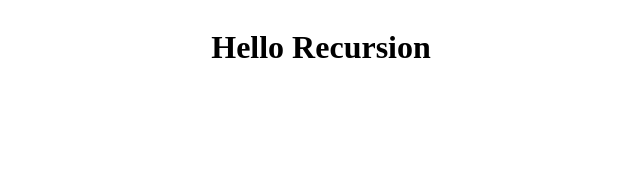
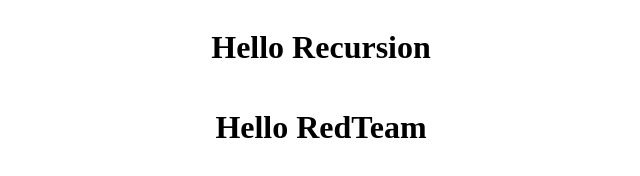
Before and after one commit to teamdev-Orange/task1-2, a plain HTML site: page index.html in a window 1280 px wide. Shown: the whole page, without its empty margins (319-959 px from the left). Drawn offline with Linux system fonts and the light colour scheme.

Commit message:
add-greeting-by-RedTeam

```diff
--- a/index.html
+++ b/index.html
@@ -10,6 +10,7 @@
 <body>
     <div class="container">
         <h1>Hello Recursion</h1>
+        <h1>Hello RedTeam</h1>
     </div>
 </body>
 </html>
```
